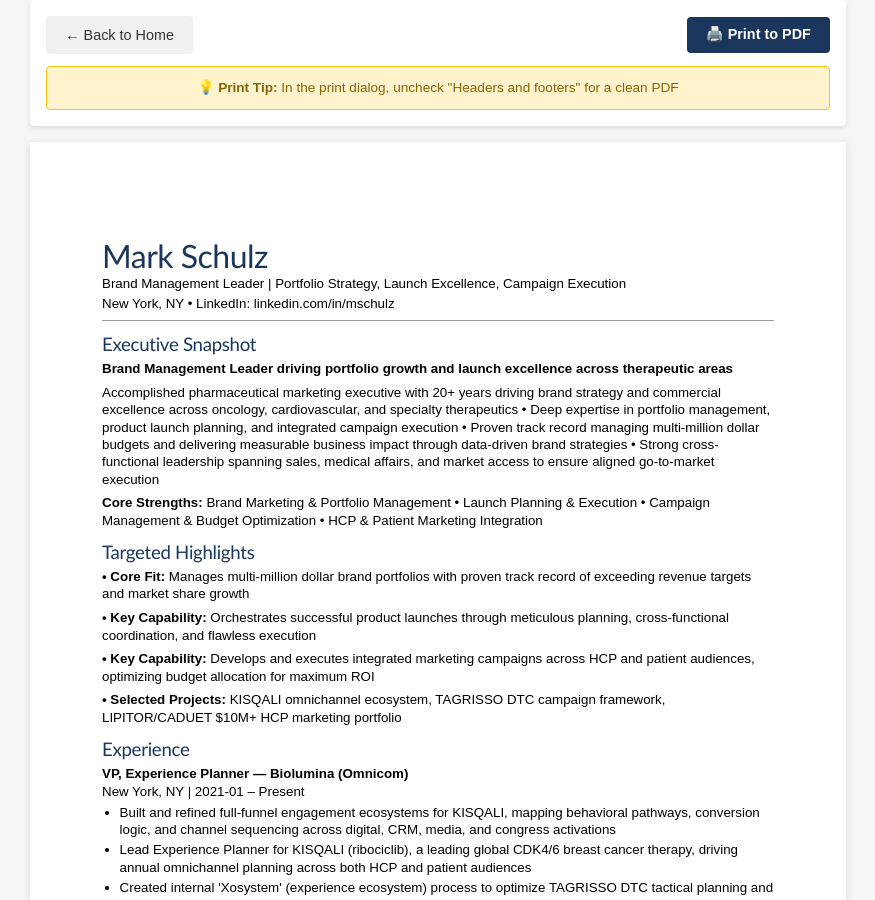
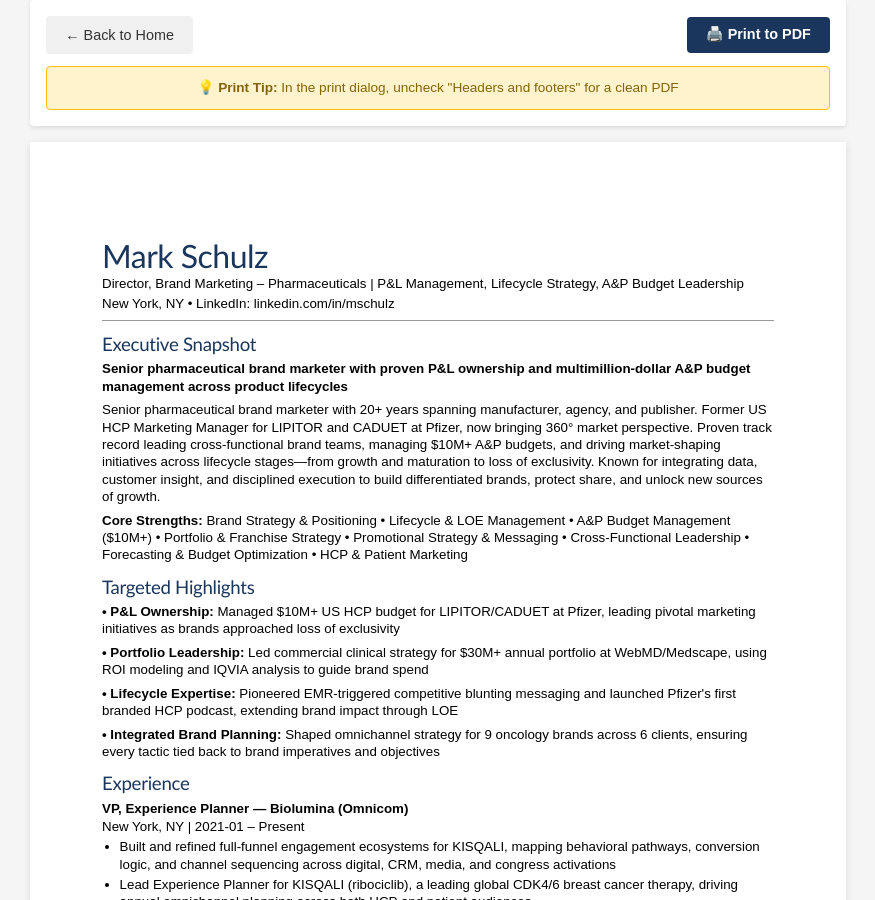
Before and after one commit to MSNYC/markschulz, a Jekyll site: the page built from resume/brand-management.md, in a window 1280 px wide and 900 px high. Shown: the whole window, without its empty margins (202-1077 px from the left). Built offline with Jekyll 4.4.1, drawn with Linux system fonts in a browser that asks for light colours; some of the changed text lies outside the part shown.

Commit message:
Apply ChatGPT comparison recommendations to all three resumes
Conducted comprehensive comparison of our Claude-generated resumes
against ChatGPT versions. Applied recommended improvements to each.

BRAND MANAGEMENT - Major Revision:
- Updated title: Director, Brand Marketing – Pharmaceuticals
- Added P&L ownership and A&P budget language ($10M+)
- Emphasized lifecycle & LOE management expertise
- Added portfolio leadership ($30M+ portfolio)
- More brand-centric language throughout

STRATEGIC PLANNING - Moderate Revision:
- Updated title: Director, Brand Strategy & Positioning
- Added 'where to play/how to win' strategic language
- Emphasized strategic frameworks and playbooks
- Better cross-functional leadership emphasis

CX INNOVATION - Minor Enhancements:
- Updated title: SVP, Omnichannel Customer Engagement & Experience
- Added quantification metrics: 60% reporting reduction, 40% prep reduction
- Added scale metrics (9 brands, 6 clients)
- Maintained strong AI/innovation positioning

🤖 Generated with [Claude Code](https://claude.com/claude-code)

Co-Authored-By: Claude Sonnet 4.5 <noreply@anthropic.com>

```diff
--- a/resume/brand-management.md
+++ b/resume/brand-management.md
@@ -2,24 +2,28 @@
 layout: resume-executive
 permalink: /resume/brand-management/
 profile_id: brand_management
-profile_name: Brand Management Leader
-headline: Brand Management Leader | Portfolio Strategy, Launch Excellence, Campaign Execution
-tagline: Brand Management Leader driving portfolio growth and launch excellence across therapeutic areas
-summary: Accomplished pharmaceutical marketing executive with 20+ years driving brand strategy and commercial excellence across oncology, cardiovascular, and specialty therapeutics • Deep expertise in portfolio management, product launch planning, and integrated campaign execution • Proven track record managing multi-million dollar budgets and delivering measurable business impact through data-driven brand strategies • Strong cross-functional leadership spanning sales, medical affairs, and market access to ensure aligned go-to-market execution
+profile_name: Director, Brand Marketing – Pharmaceuticals
+headline: Director, Brand Marketing – Pharmaceuticals | P&L Management, Lifecycle Strategy, A&P Budget Leadership
+tagline: Senior pharmaceutical brand marketer with proven P&L ownership and multimillion-dollar A&P budget management across product lifecycles
+summary: Senior pharmaceutical brand marketer with 20+ years spanning manufacturer, agency, and publisher. Former US HCP Marketing Manager for LIPITOR and CADUET at Pfizer, now bringing 360° market perspective. Proven track record leading cross-functional brand teams, managing $10M+ A&P budgets, and driving market-shaping initiatives across lifecycle stages—from growth and maturation to loss of exclusivity. Known for integrating data, customer insight, and disciplined execution to build differentiated brands, protect share, and unlock new sources of growth.
 core_strengths:
-  - Brand Marketing & Portfolio Management
-  - Launch Planning & Execution
-  - Campaign Management & Budget Optimization
-  - HCP & Patient Marketing Integration
+  - Brand Strategy & Positioning
+  - Lifecycle & LOE Management
+  - A&P Budget Management ($10M+)
+  - Portfolio & Franchise Strategy
+  - Promotional Strategy & Messaging
+  - Cross-Functional Leadership
+  - Forecasting & Budget Optimization
+  - HCP & Patient Marketing
 highlights:
-  - label: Core Fit
-    text: Manages multi-million dollar brand portfolios with proven track record of exceeding revenue targets and market share growth
-  - label: Key Capability
-    text: Orchestrates successful product launches through meticulous planning, cross-functional coordination, and flawless execution
-  - label: Key Capability
-    text: Develops and executes integrated marketing campaigns across HCP and patient audiences, optimizing budget allocation for maximum ROI
-  - label: Selected Projects
-    text: KISQALI omnichannel ecosystem, TAGRISSO DTC campaign framework, LIPITOR/CADUET $10M+ HCP marketing portfolio
+  - label: P&L Ownership
+    text: Managed $10M+ US HCP budget for LIPITOR/CADUET at Pfizer, leading pivotal marketing initiatives as brands approached loss of exclusivity
+  - label: Portfolio Leadership
+    text: Led commercial clinical strategy for $30M+ annual portfolio at WebMD/Medscape, using ROI modeling and IQVIA analysis to guide brand spend
+  - label: Lifecycle Expertise
+    text: Pioneered EMR-triggered competitive blunting messaging and launched Pfizer's first branded HCP podcast, extending brand impact through LOE
+  - label: Integrated Brand Planning
+    text: Shaped omnichannel strategy for 9 oncology brands across 6 clients, ensuring every tactic tied back to brand imperatives and objectives
 experience:
   - title: VP, Experience Planner
     company: Biolumina
@@ -103,15 +107,15 @@ experience:
 skills:
   - category: Brand & Commercial Strategy
     items:
-      - Brand marketing & positioning
-      - Portfolio management
+      - Brand strategy & positioning
+      - Lifecycle & LOE management
+      - Portfolio & franchise strategy
+      - A&P budget management ($10M+)
+      - Promotional strategy & message architecture
       - Launch planning & execution
-      - Campaign development
-      - Budget management ($10M+)
-      - HCP marketing strategy
-      - Patient marketing programs
-      - Cross-functional leadership
-      - Vendor & agency management
+      - HCP & patient marketing
+      - Cross-functional leadership (sales, medical, access, finance)
+      - Competitive strategy & market shaping
   - category: Analytics & Measurement
     items:
       - ROI modeling & forecasting
```
Also changed, not shown: resume/cx-innovation.md (+11 -11 lines), resume/strategic-planning.md (+19 -15 lines).
